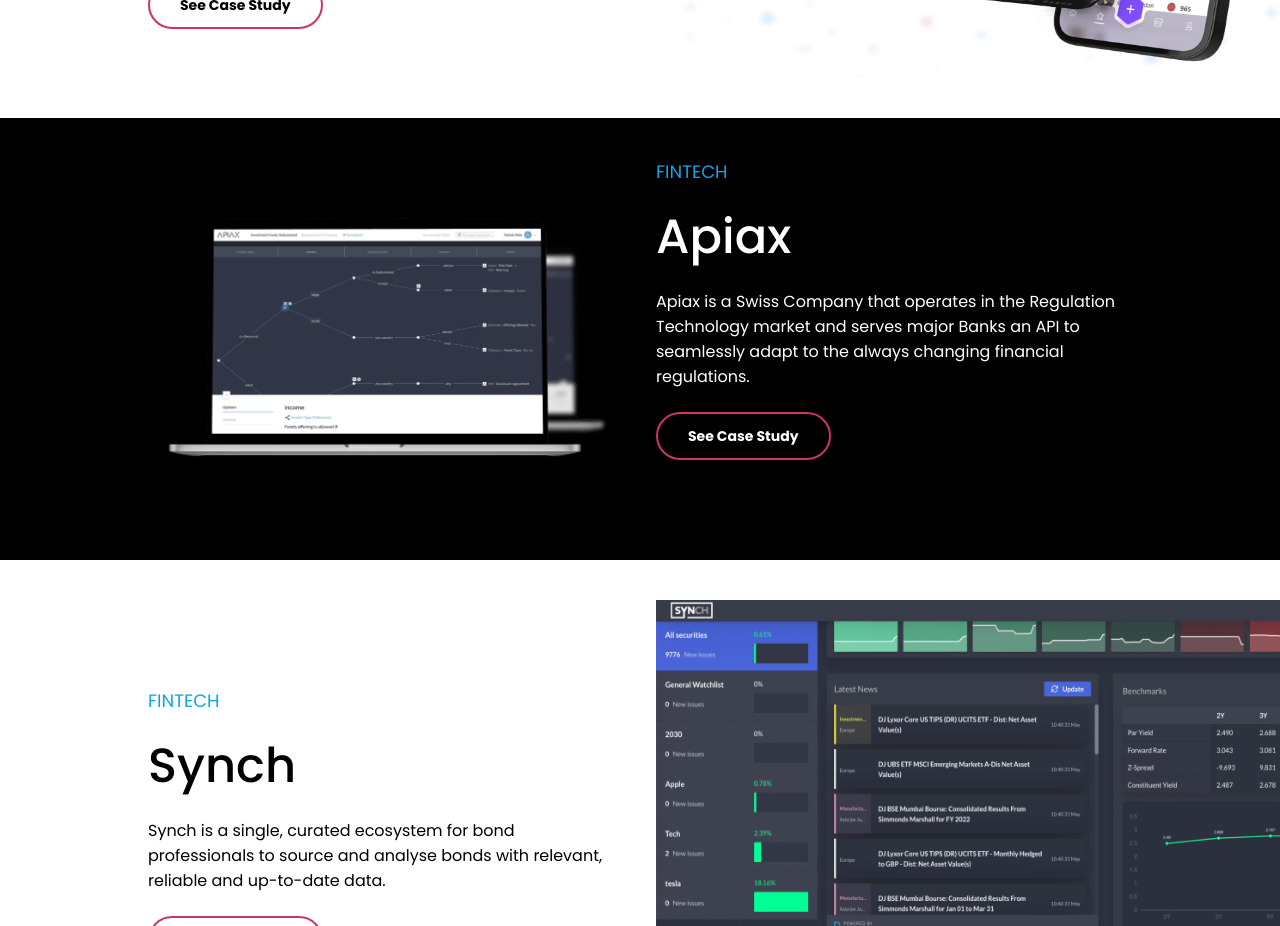
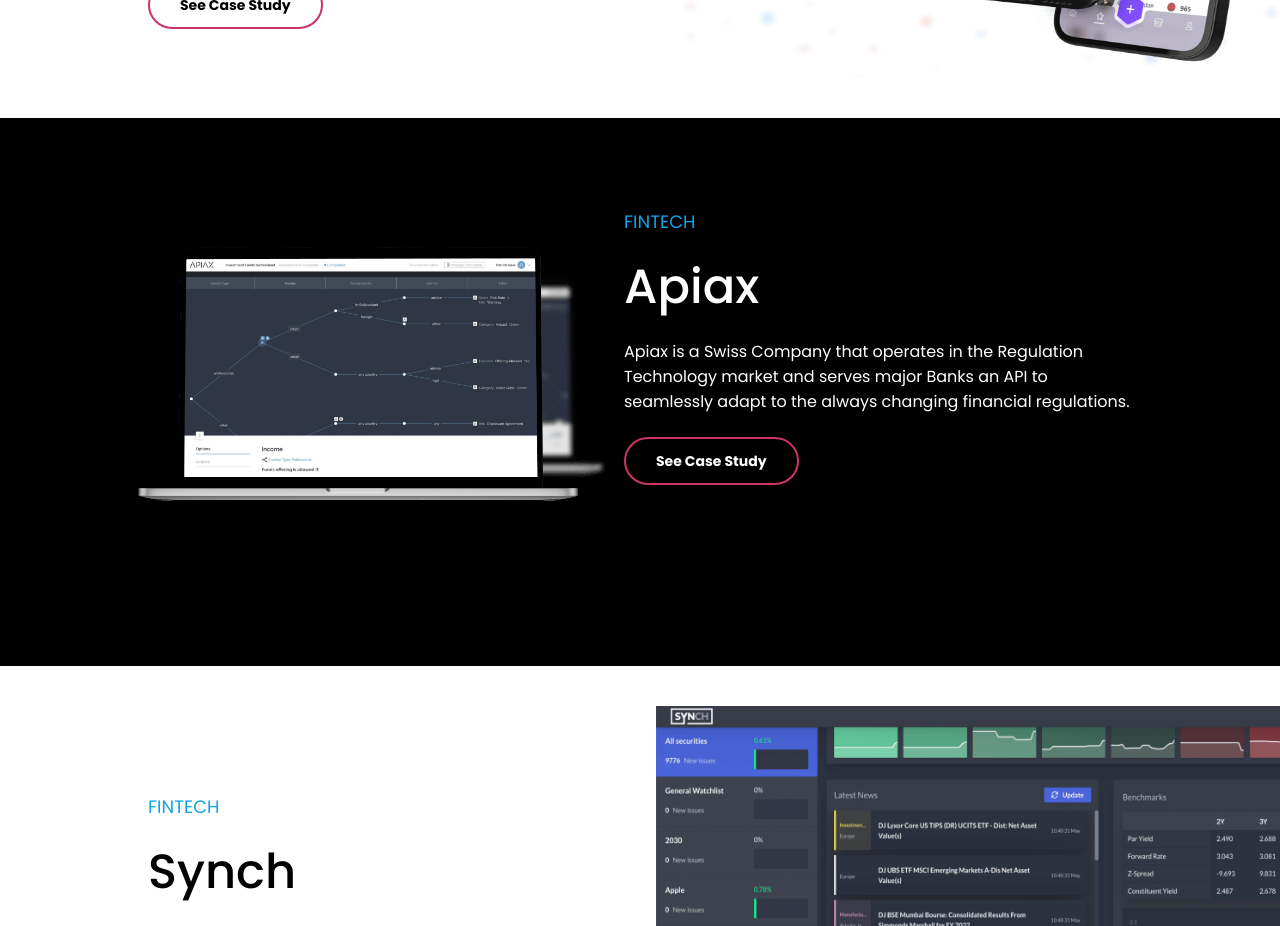
Before and after one commit to KaushalS1911/logixbuilt, a Next.js app: page /portfolio in a window 1280 px wide. Shown: the part 1040-1966 px from the top of the page. Built offline with nearby package versions, Linux system fonts and the light colour scheme.

Commit message:
socialmedia

```diff
--- a/src/components/portfolio/socialmedia.jsx
+++ b/src/components/portfolio/socialmedia.jsx
@@ -132,7 +132,11 @@
                                     </Grid>
                                 </>
                             ) : (
-                                <>
+                                <Box sx={{
+                                    display:"flex",
+                                    height:"500px",
+                                    alignItems:"center"
+                                }}>
                                     <Grid item md={6} sm={12}>
                                         <Box
                                             component="img"
@@ -197,7 +201,7 @@
                                             </Box>
                                         </Box>
                                     </Grid>
-                                </>
+                                </Box>
                             )}
                         </Grid>
                     </Box>
```
